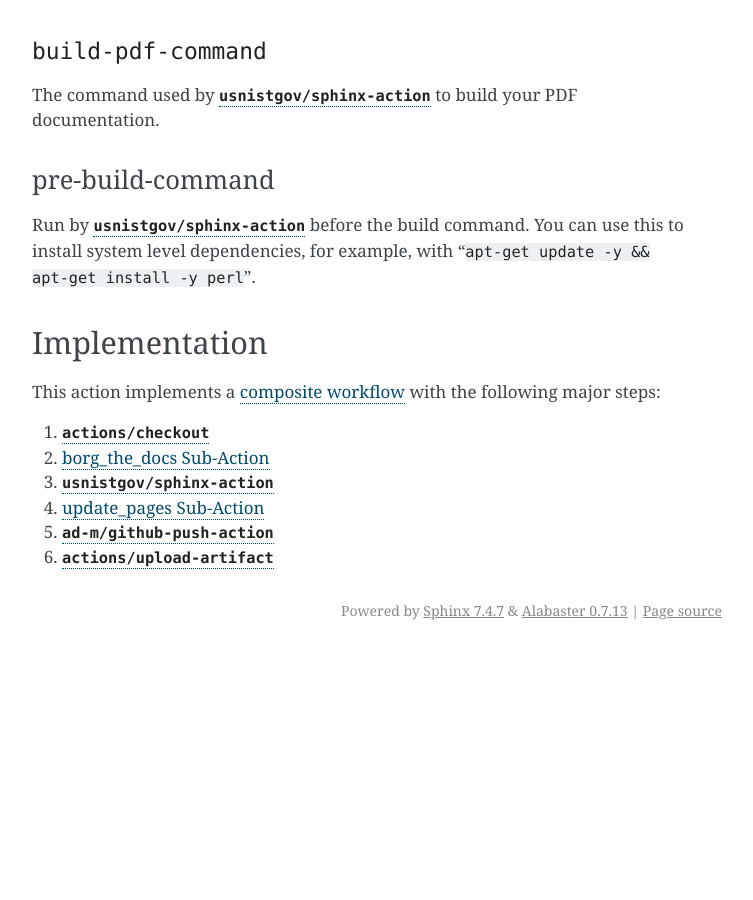
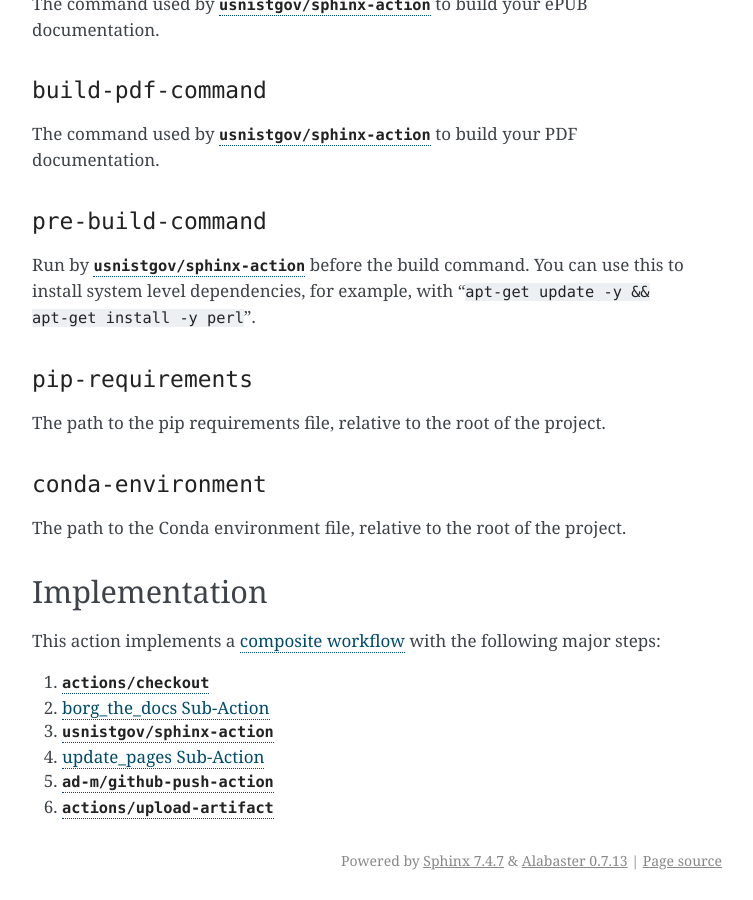
Before and after one commit to usnistgov/Docs4NIST, a Sphinx documentation site: the page built from docs/nistthedocs2death.rst, in a window 1280 px wide and 900 px high, scrolled down 1678 px. Shown: the whole window, without its empty margins (388-1141 px from the left). Built offline with Sphinx 7.4.7, drawn with Linux system fonts in a browser that asks for light colours; before the commit the page ends 2328 px from its top, so only the background shows below that; some of the changed text lies outside the part shown.

Commit message:
Document inputs for pip requirements and conda environments

```diff
--- a/docs/nistthedocs2death.rst
+++ b/docs/nistthedocs2death.rst
@@ -35,6 +35,8 @@
              build-epub-command: make epub
              build-pdf-command: make epub
              pre-build-command: ''
+             pip-requirements: ''
+             conda-environment: ''
 
 Inputs
 ------
@@ -89,12 +91,24 @@
 
 The command used by |sphinxaction|_ to build your PDF documentation.
 
-pre-build-command
-~~~~~~~~~~~~~~~~~
+``pre-build-command``
+~~~~~~~~~~~~~~~~~~~~~
 
 Run by |sphinxaction|_ before the build command.  You can use this to install
 system level dependencies, for example, with "``apt-get update -y && apt-get
 install -y perl``".
+
+``pip-requirements``
+~~~~~~~~~~~~~~~~~~~~
+
+The path to the pip requirements file, relative to the root of the project.
+
+``conda-environment``
+~~~~~~~~~~~~~~~~~~~~~
+
+The path to the Conda environment file, relative to the root of the
+project.
+
 
 Implementation
 --------------
```
Also changed, not shown: docs/borg_the_docs.rst (+13 -0 lines), docs/update_pages.rst (+13 -0 lines).
